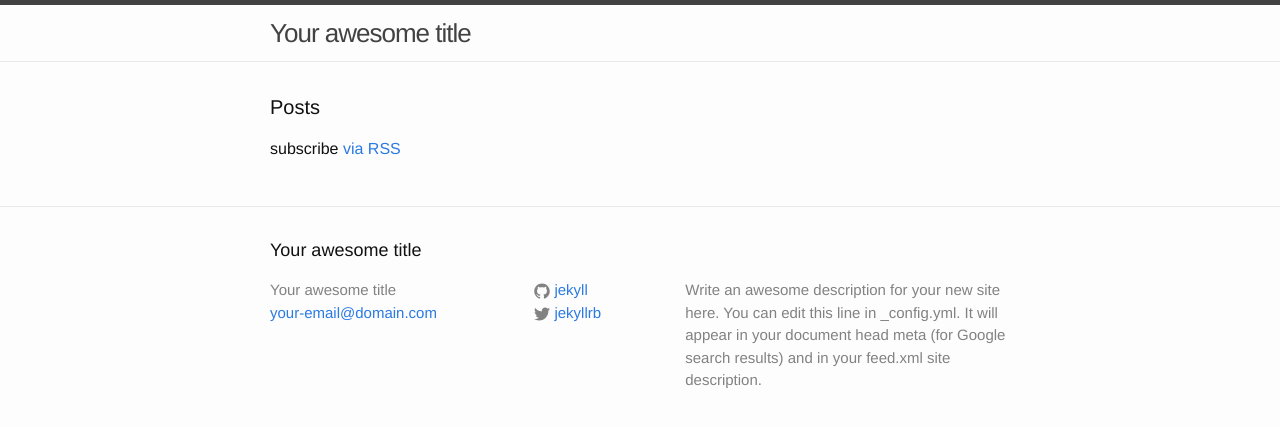
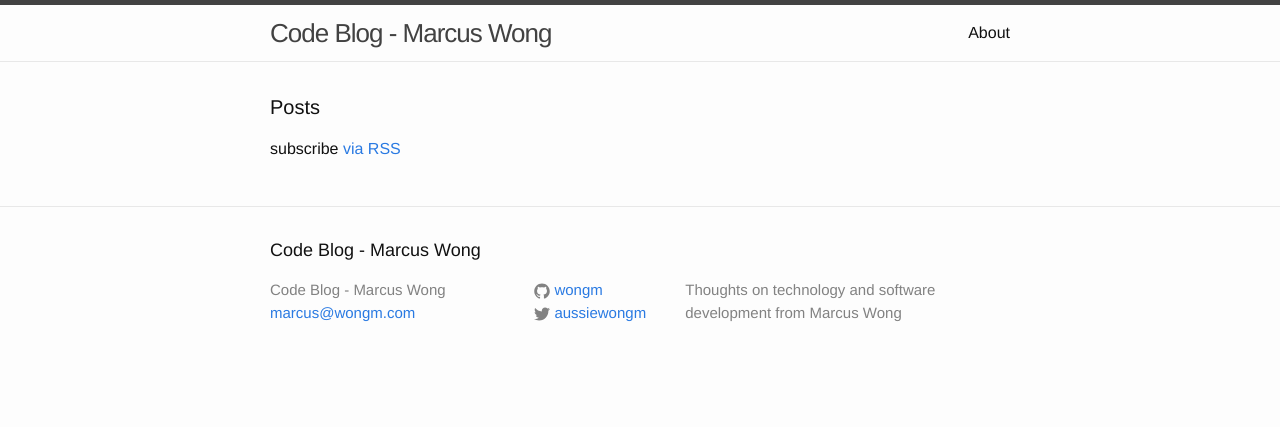
Before and after one commit to wongm/wongm.github.io, a Jekyll site: the page built from index.html, in a window 1280 px wide. Shown: the top 427 px of the page. Built offline with Jekyll 4.4.1, drawn with Linux system fonts in a browser that asks for light colours.

Commit message:
Customise my new site

```diff
--- a/_config.yml
+++ b/_config.yml
@@ -6,16 +6,14 @@
 # 'jekyll serve'. If you change this file, please restart the server process.
 
 # Site settings
-title: Your awesome title
-email: your-email@domain.com
+title: Code Blog - Marcus Wong
+email: marcus@wongm.com
 description: > # this means to ignore newlines until "baseurl:"
-  Write an awesome description for your new site here. You can edit this
-  line in _config.yml. It will appear in your document head meta (for
-  Google search results) and in your feed.xml site description.
+  Thoughts on technology and software development from Marcus Wong
 baseurl: "" # the subpath of your site, e.g. /blog
-url: "http://yourdomain.com" # the base hostname & protocol for your site
-twitter_username: jekyllrb
-github_username:  jekyll
+url: "http://code.wongm.com" # the base hostname & protocol for your site
+twitter_username: aussiewongm
+github_username:  wongm
 
 # Build settings
 markdown: kramdown
```
Also changed, not shown: about.md (added, +7 -0 lines).
